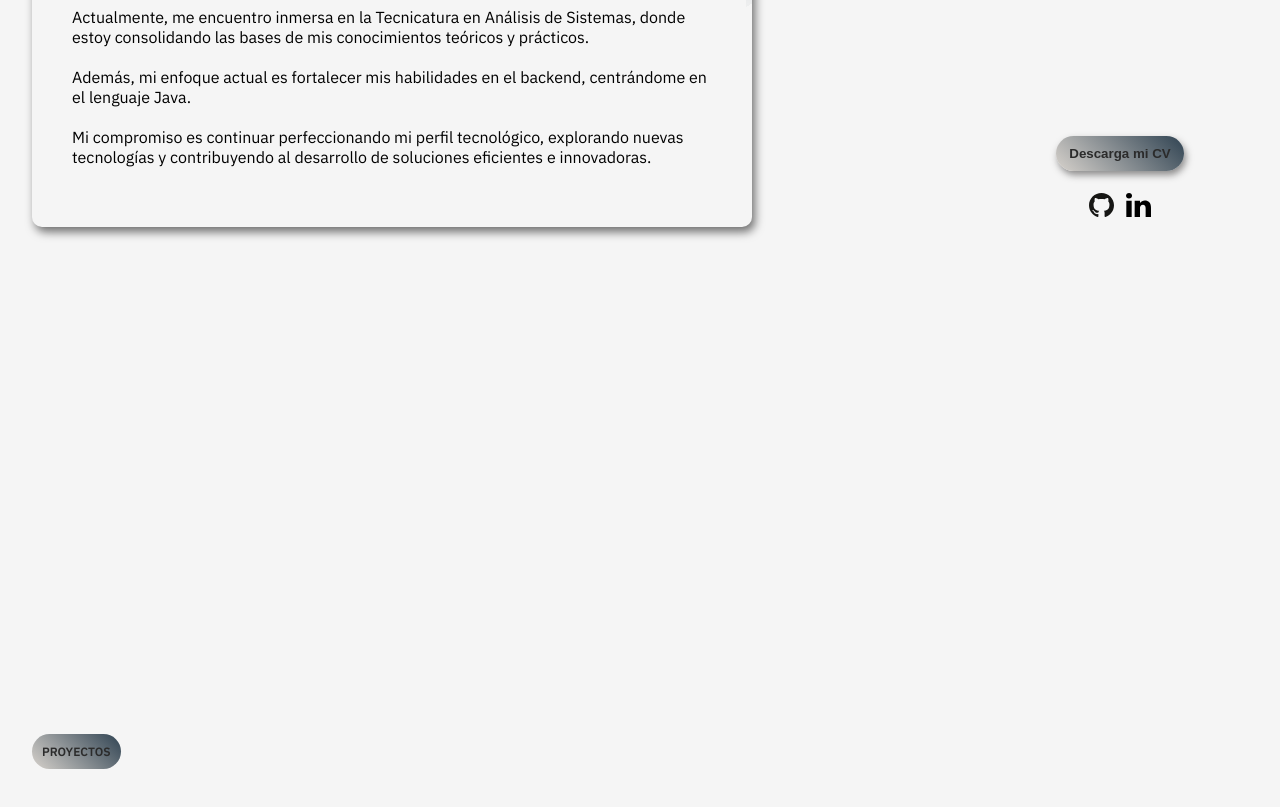
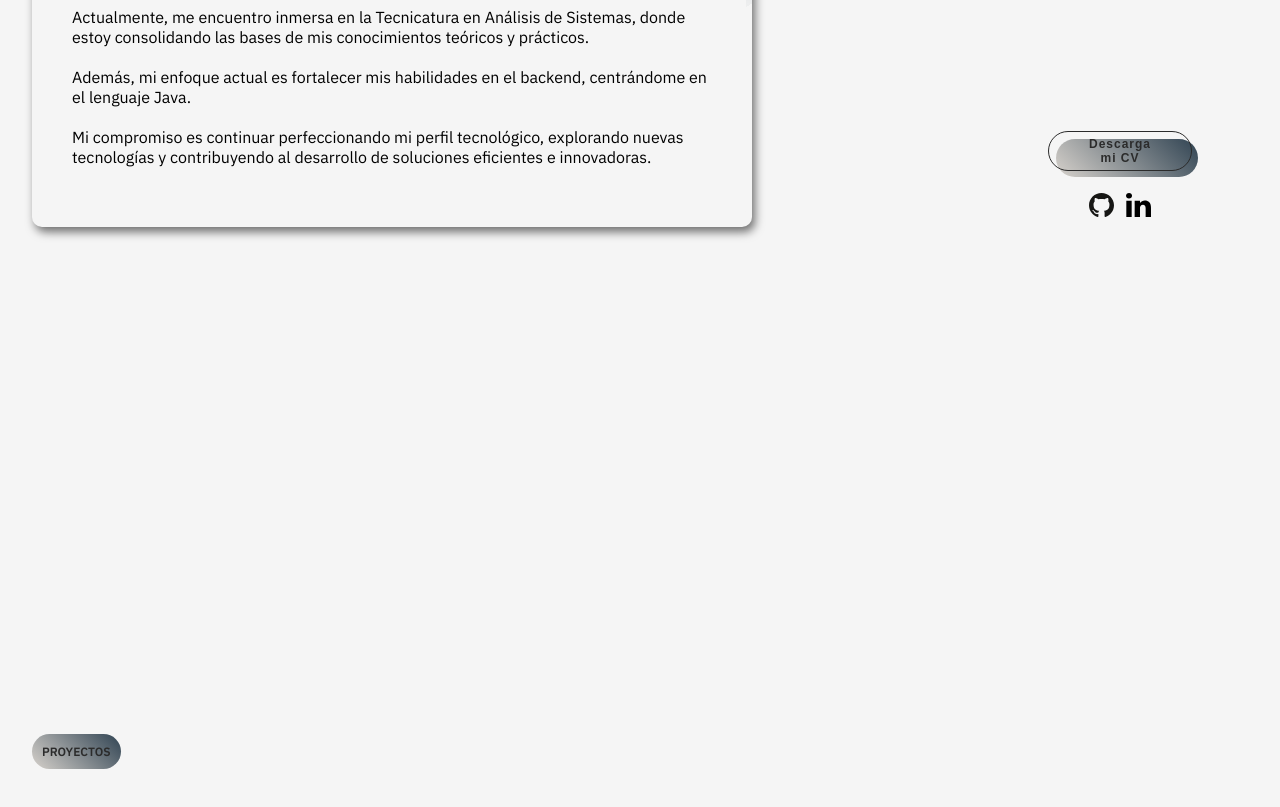
Before and after one commit to sairaareco/portfolio, a Next.js app in the folder client/: page / in a window 1280 px wide. Shown: the part 1260-2067 px from the top of the page. Built offline with nearby package versions, Linux system fonts and the light colour scheme.

Commit message:
boton de descarga de cv

```diff
--- a/client/app/styles/About.module.css
+++ b/client/app/styles/About.module.css
@@ -76,18 +76,48 @@
     display: flex;
     flex-direction: column;
     justify-content: flex-end;
-    /* align-items: flex-end; */
 }
 .buttonDownload {
+    font-size: 12px;
     font-weight: 600;
+    letter-spacing: 1px;
+    outline: 0;
+    border: 1px solid #2b2b2b;
+    cursor: pointer;
+    position: relative;
+    background-color: rgba(0, 0, 0, 0);
+    user-select: none;
+    -webkit-user-select: none;
+    touch-action: manipulation;
+    width: 9rem;
+    height: 40px;
+    display: flex;
+    align-items: center;
+    justify-content: center;
+    align-self: center;
     color: #2b2b2b;
+    border-radius: 30px;
+}
+.buttonDownload:after {
+    content: "";
     background: linear-gradient(45deg, #d7d2cc, #304352);
-    box-shadow: 2px 4px 7px rgba(37, 35, 35, 0.5);
-    align-self: center;
-    width: 8rem;
-    padding: 0.6rem;
+    width: 100%;
+    z-index: -1;
+    position: absolute;
+    height: 100%;
+    top: 7px;
+    left: 7px;
+    transition: 0.2s;
     border-radius: 30px;
-    border: none;
+}
+.buttonDownload:hover:after {
+    top: 0;
+    left: 0;
+}
+@media (min-width: 768px) {
+    .buttonDownload {
+        padding: 13px 50px 13px;
+    }
 }
 .socialMedia {
     align-self: center;
@@ -99,3 +129,29 @@
 .imageLinkedin {
     padding: 6px;
 }
+
+
+
+
+
+
+
+
+
+
+
+
+
+
+
+/* .buttonDownload {
+    font-weight: 600;
+    color: #2b2b2b;
+    background: linear-gradient(45deg, #d7d2cc, #304352);
+    box-shadow: 2px 4px 7px rgba(37, 35, 35, 0.5);
+    align-self: center;
+    width: 8rem;
+    padding: 0.6rem;
+    border-radius: 30px;
+    border: none;
+} */
```
